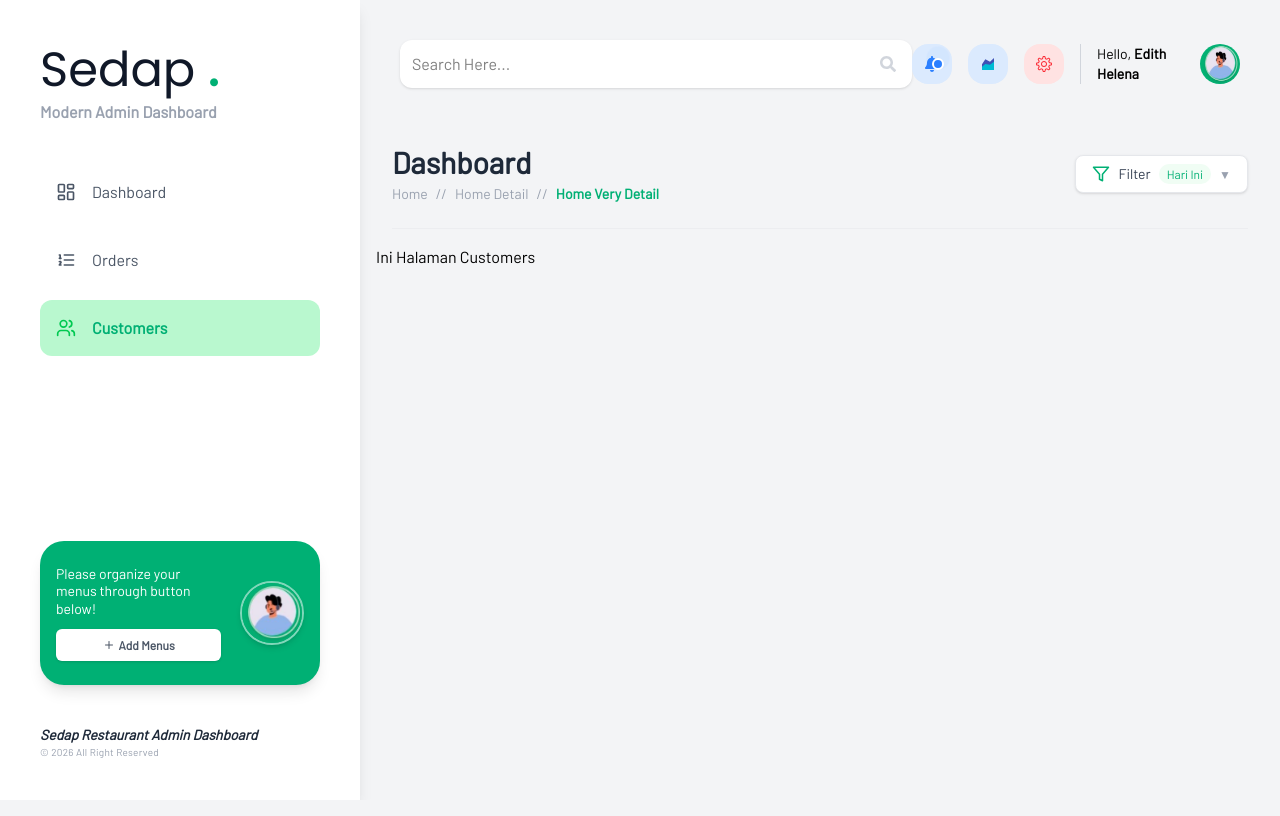
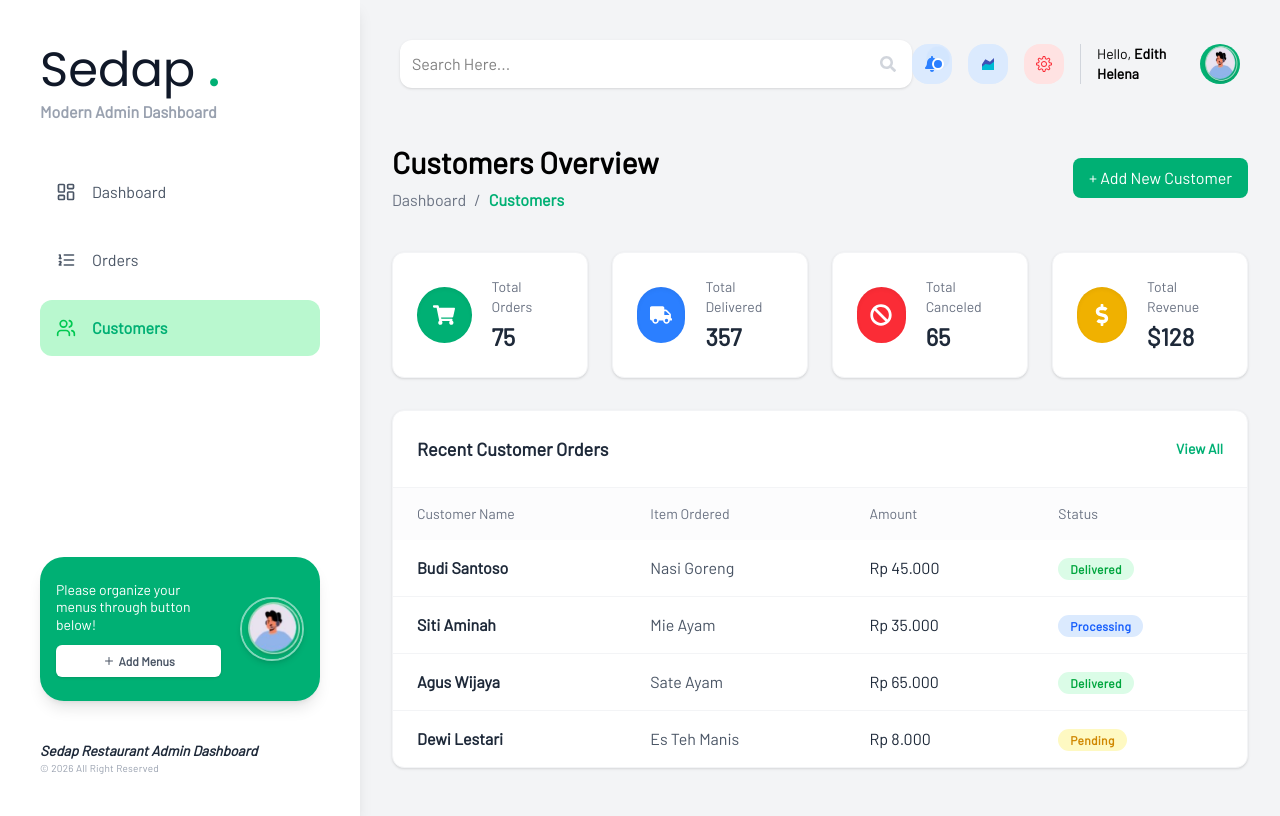
Before and after one commit to Edith24Si/prak_react_sic, a React (Vite) app: page /customers in a window 1280 px wide. Built offline with nearby package versions, Linux system fonts and the light colour scheme.

Commit message:
page header

```diff
--- a/src/components/PageHeader.jsx
+++ b/src/components/PageHeader.jsx
@@ -1,74 +1,45 @@
 import { LuFilter } from "react-icons/lu";
 import { useState } from "react";
 
-export default function PageHeader() {
-    // IMPROVISASI: Filter Dropdown
-    const [isFilterOpen, setIsFilterOpen] = useState(false);
-    const [selectedFilter, setSelectedFilter] = useState("Hari Ini");
+export default function PageHeader({ title, breadcrumbs, buttonText, onButtonClick }) {
+    return (
+        <div id="pageheader-container" className="flex items-center justify-between p-4 mt-4">
 
-    const filterOptions = ["Hari Ini", "Minggu Ini", "Bulan Ini", "Tahun Ini"];
-
-    return (
-        <div id="pageheader-container" className="p-4 mt-4">
-            <div className="flex flex-col md:flex-row items-center justify-between gap-4">
-
-                {/* SISI KIRI: Judul & Breadcrumb (TIDAK DIUBAH) */}
+            {/* SISI KIRI: Judul & Breadcrumb Dinamis */}
             <div id="pageheader-left" className="flex flex-col">
-                    <span id="page-title" className="text-3xl font-bold text-gray-800">
-                        Dashboard
+                <span id="page-title" className="text-3xl font-semibold">
+                    {title}
                 </span>
 
-                    <div id="breadcrumb-links" className="flex items-center font-medium space-x-2 mt-1 text-sm">
-                        <span className="text-gray-400">Home</span>
-                        <span className="text-gray-400">//</span>
-                        <span className="text-gray-400">Home Detail</span>
-                        <span className="text-gray-400">//</span>
-                        <span className="text-gray-400 font-bold text-hijau">
-                            Home Very Detail
+                <div id="breadcrumb-links" className="flex items-center font-medium space-x-2 mt-2">
+                    {/* Melakukan mapping (looping) array breadcrumbs */}
+                    {breadcrumbs.map((crumb, index) => (
+                        <div key={index} className="flex items-center space-x-2">
+                            <span className={index === breadcrumbs.length - 1 ? 'text-hijau font-bold' : 'text-gray-500'}>
+                                {crumb}
                             </span>
+                            {/* Menampilkan separator '/' jika bukan item paling akhir */}
+                            {index < breadcrumbs.length - 1 && (
+                                <span className="text-gray-500">/</span>
+                            )}
+                        </div>
+                    ))}
                 </div>
             </div>
 
-                {/* SISI KANAN: IMPROVISASI FILTER DROPDOWN */}
-                <div className="relative">
+            {/* SISI KANAN: Tombol (Hanya dirender jika buttonText dikirim) */}
+            {buttonText && (
+                <div id="action-button">
                     <button
-                        onClick={() => setIsFilterOpen(!isFilterOpen)}
-                        className="flex items-center gap-2 bg-white border border-gray-200 rounded-lg px-4 py-2 shadow-sm hover:bg-gray-50 transition-all"
+                        id="add-button"
+                        onClick={onButtonClick}
+                        className="bg-hijau text-white px-4 py-2 rounded-lg hover:opacity-90 transition-opacity"
                     >
-                        <LuFilter className="text-hijau" size={18} />
-                        <span className="text-sm text-gray-700">Filter</span>
-                        <span className="text-xs text-hijau font-medium bg-green-50 px-2 py-0.5 rounded-full">
-                            {selectedFilter}
-                        </span>
-                        <span className={`text-gray-400 text-xs transition-transform ${isFilterOpen ? 'rotate-180' : ''}`}>
-                            ▼
-                        </span>
+                        {buttonText}
                     </button>
-
-                    {/* Dropdown Menu */}
-                    {isFilterOpen && (
-                        <div className="absolute right-0 mt-2 w-44 bg-white rounded-lg shadow-lg border border-gray-200 z-10 overflow-hidden">
-                            {filterOptions.map((option) => (
-                                <button
-                                    key={option}
-                                    className={`w-full text-left px-4 py-2 text-sm hover:bg-gray-50 transition-all ${
-                                        selectedFilter === option ? 'bg-green-50 text-hijau font-medium' : 'text-gray-700'
-                                    }`}
-                                    onClick={() => {
-                                        setSelectedFilter(option);
-                                        setIsFilterOpen(false);
-                                    }}
-                                >
-                                    {option}
-                                </button>
-                            ))}
                 </div>
             )}
-                </div>
-            </div>
 
-            {/* Garis pemisah (TIDAK DIUBAH) */}
-            <div className="w-full h-[1px] bg-gray-200/50 mt-6"></div>
         </div>
     );
 }
--- a/src/pages/Customers.jsx
+++ b/src/pages/Customers.jsx
@@ -10,7 +10,7 @@ export default function Customers() {
         { id: 4, title: "Total Revenue", value: "$128", icon: FaDollarSign, color: "bg-yellow-500", iconColor: "text-white" },
     ];
 
-    // IMPROVISASI 2: Data Recent Orders
+    // Data Recent Orders
     const recentOrders = [
         { id: 1, customer: "Budi Santoso", item: "Nasi Goreng", amount: "Rp 45.000", status: "Delivered", statusColor: "bg-green-100 text-green-600" },
         { id: 2, customer: "Siti Aminah", item: "Mie Ayam", amount: "Rp 35.000", status: "Processing", statusColor: "bg-blue-100 text-blue-600" },
@@ -19,10 +19,67 @@ export default function Customers() {
     ];
 
     return (
-        <div>
-            <PageHeader />
-            <p> Ini Halaman Customers</p>
+        <div className="flex flex-col gap-6 pb-8">
 
+            {/* 1. PAGE HEADER DINAMIS */}
+            <PageHeader
+                title="Customers Overview"
+                breadcrumbs={["Dashboard", "Customers"]}
+                buttonText="+ Add New Customer"
+                onButtonClick={() => alert("Fitur tambah kustomer belum aktif!")}
+            />
+
+            {/* 2. SECTION STATISTIK (Grid 4 Kolom) */}
+            <div className="grid grid-cols-1 md:grid-cols-2 lg:grid-cols-4 gap-6 px-4">
+                {stats.map((stat) => (
+                    <div key={stat.id} className="bg-white p-6 rounded-xl shadow-sm border border-gray-100 flex items-center gap-5 transition-transform hover:-translate-y-1">
+                        <div className={`w-14 h-14 rounded-full flex items-center justify-center shadow-inner ${stat.color} ${stat.iconColor}`}>
+                            <stat.icon size={22} />
+                        </div>
+                        <div>
+                            <h3 className="text-gray-500 text-sm font-medium mb-1">{stat.title}</h3>
+                            <p className="text-2xl font-bold text-gray-800">{stat.value}</p>
+                        </div>
+                    </div>
+                ))}
+            </div>
+
+            {/* 3. SECTION RECENT ORDERS (Tabel) */}
+            <div className="px-4 mt-2">
+                <div className="bg-white rounded-xl shadow-sm border border-gray-100 overflow-hidden">
+                    <div className="p-6 border-b border-gray-100 flex justify-between items-center">
+                        <h2 className="text-lg font-bold text-gray-800">Recent Customer Orders</h2>
+                        <button className="text-sm text-hijau font-semibold hover:underline">View All</button>
+                    </div>
+
+                    <div className="overflow-x-auto">
+                        <table className="w-full text-left border-collapse">
+                            <thead className="bg-gray-50/50 text-gray-500 text-sm">
+                                <tr>
+                                    <th className="px-6 py-4 font-medium">Customer Name</th>
+                                    <th className="px-6 py-4 font-medium">Item Ordered</th>
+                                    <th className="px-6 py-4 font-medium">Amount</th>
+                                    <th className="px-6 py-4 font-medium">Status</th>
+                                </tr>
+                            </thead>
+                            <tbody className="divide-y divide-gray-100">
+                                {recentOrders.map((order) => (
+                                    <tr key={order.id} className="hover:bg-gray-50/50 transition-colors">
+                                        <td className="px-6 py-4 font-semibold text-gray-800">{order.customer}</td>
+                                        <td className="px-6 py-4 text-gray-600">{order.item}</td>
+                                        <td className="px-6 py-4 font-medium text-gray-800">{order.amount}</td>
+                                        <td className="px-6 py-4">
+                                            <span className={`px-3 py-1 rounded-full text-xs font-bold tracking-wide ${order.statusColor}`}>
+                                                {order.status}
+                                            </span>
+                                        </td>
+                                    </tr>
+                                ))}
+                            </tbody>
+                        </table>
+                    </div>
+                </div>
+            </div>
 
         </div>
     );
--- a/src/pages/Dashboard.jsx
+++ b/src/pages/Dashboard.jsx
@@ -20,8 +20,15 @@ export default function Dashboard() {
 
     return (
         <div>
-            <PageHeader />
+        <div>
+            {/* Dashboard mungkin tidak butuh tombol tambah */}
+            <PageHeader
+                title="Dashboard"
+                breadcrumbs={['Home', 'Dashboard Detail']}
+            />
 
+            {/* Konten dashboard di bawah sini */}
+        </div>
             {/* 4 Card Statistik */}
             <div className="grid grid-cols-1 sm:grid-cols-2 lg:grid-cols-4 gap-5 mb-8">
                 {stats.map((stat) => (
--- a/src/pages/Order.jsx
+++ b/src/pages/Order.jsx
@@ -17,12 +17,21 @@ export default function Orders() {
         { id: 3, customer: "Agus Wijaya", item: "Sate Ayam", amount: "Rp 65.000", status: "Delivered", statusColor: "bg-green-100 text-green-600" },
         { id: 4, customer: "Dewi Lestari", item: "Es Teh Manis", amount: "Rp 8.000", status: "Pending", statusColor: "bg-yellow-100 text-yellow-600" },
     ];
+    const handleAddOrder = () => {
+        alert("Buka popup tambah order!");
+    };
 
     return (
         <div>
-            <PageHeader />
-            <p> Ini Halaman Orders</p>
+            {/* Halaman Order butuh tombol tambah */}
+            <PageHeader
+                title="Order List"
+                breadcrumbs={['Home', 'Orders', 'Order List']}
+                buttonText="+ Add Order"
+                onButtonClick={handleAddOrder}
+            />
 
+            {/* Tabel Order di bawah sini */}
         </div>
     );
 }
```
Lines whose indentation alone changed are shown as unchanged.
